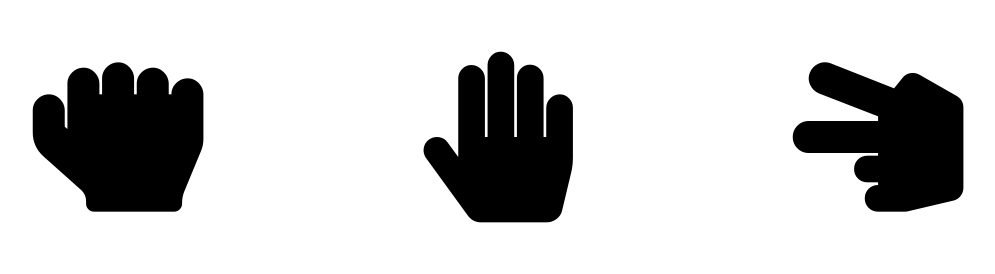
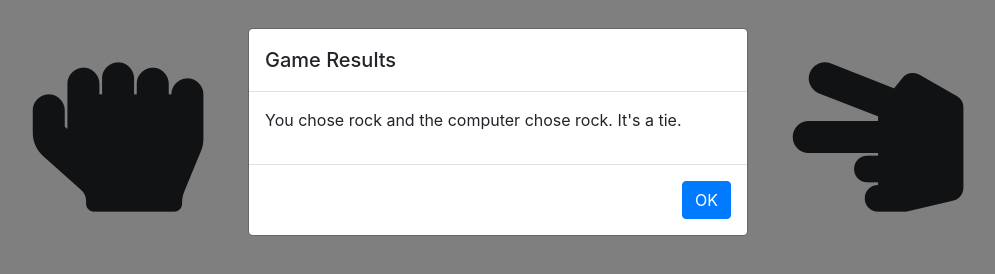
Before and after one commit to Abmiram/rockpaperscissors, a website: page index.html in a window 1280 px wide. Both pictures are taken after a click on the link 260 px from the left and 143 px from the top of the page. Shown: the whole page, without its empty margins (142-1137 px from the left). Drawn offline with nearby package versions, Linux system fonts and the light colour scheme.

Commit message:
Modals and gameplay

```diff
--- a/index.html
+++ b/index.html
@@ -15,16 +15,32 @@
     <main class="container mt-5">
         <div class="row text-center">
             <div class="col-sm-4">
-                <a class="choice" id="rock" onclick="getUserChoice(this.id)"><i class="fa fa-hand-rock fa-lg"></i></a>
+                <a type="button" data-toggle="modal" data-target="#resultModal" id="rock" onclick="getUserChoice(this.id)"><i class="fa fa-hand-rock fa-lg"></i></a>
             </div>
             <div class="col-sm-4">
-                <a class="choice" id="paper" onclick="getUserChoice(this.id)"><i class="fa fa-hand-paper fa-lg"></i></a>
+                <a type="button" data-toggle="modal" data-target="#resultModal" id="paper" onclick="getUserChoice(this.id)"><i class="fa fa-hand-paper fa-lg"></i></a>
             </div>
             <div class="col-sm-4">
-                <a class="choice" id="scissors" onclick="getUserChoice(this.id)"><i class="fa fa-hand-scissors fa-lg"></i></a>
+                <a type="button" data-toggle="modal" data-target="#resultModal" id="scissors" onclick="getUserChoice(this.id)"><i class="fa fa-hand-scissors fa-lg"></i></a>
             </div>
         </div>
     </main>
+
+    <div class="modal fade" id="resultModal" tabindex="-1" role="dialog" aria-labelledby="resultModalLabel" aria-hidden="true">
+        <div class="modal-dialog" role="document">
+          <div class="modal-content">
+            <div class="modal-header">
+              <h5 class="modal-title" id="exampleModalLabel">Game Results</h5>
+            </div>
+            <div class="modal-body">
+              <p id="gameResults"></p>
+            </div>
+            <div class="modal-footer">
+              <button type="button" class="btn btn-primary" data-dismiss="modal">OK</button>
+            </div>
+          </div>
+        </div>
+      </div>
 
     <script src="node_modules/jquery/dist/jquery.slim.min.js"></script>
     <script src="node_modules/popper.js/dist/umd/popper.min.js"></script>
--- a/javascript/script.js
+++ b/javascript/script.js
@@ -1,4 +1,5 @@
 const choices = ["rock", "paper", "scissors"];
+const message = document.getElementById("gameResults");
 let userChoice = "";
 
 let randomChoice = () => {
@@ -12,10 +13,13 @@ const playGame = () => {
     if (userChoice === "rock" && computerChoice === "scissors"
     || userChoice === "paper" && computerChoice === "rock"
     || userChoice === "scissors" && computerChoice === "paper") {
+        message.innerHTML = `You chose ${userChoice} and the computer chose ${computerChoice}.  You win!`
         console.log("You win!");
     } else if (userChoice === computerChoice) {
+        message.innerHTML = `You chose ${userChoice} and the computer chose ${computerChoice}.  It's a tie.`
         console.log("It's a tie.");
     } else {
+        message.innerHTML = `You chose ${userChoice} and the computer chose ${computerChoice}.  You lose :(`
         console.log("You lose. :(");
     }
 }
```
